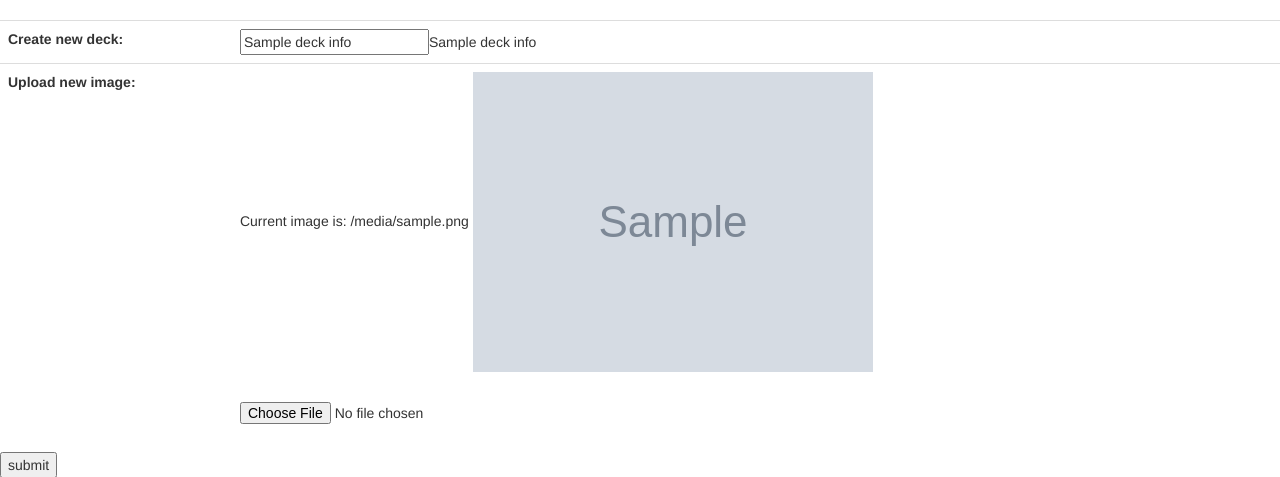
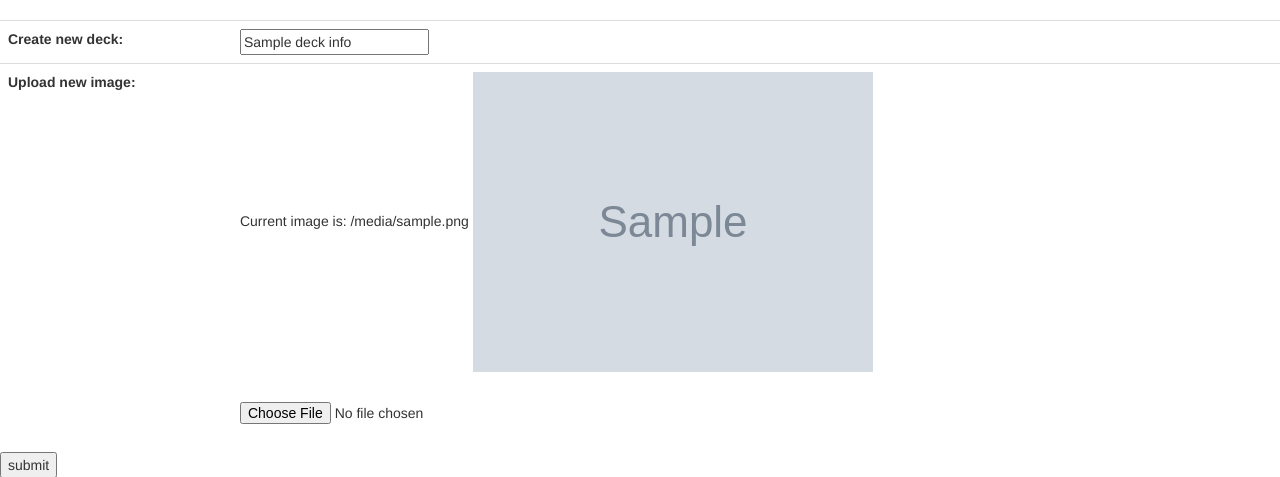
Before and after one commit to mflem/CodeMode, a Flask app: template templates/updateDeck.html in a window 1280 px wide. Shown: the part 52-529 px from the top of the page. Run offline with Flask 2, Linux system fonts and the light colour scheme; the template is opened without the code that fills it: most values are stand-ins (such as "Sample title", 1, 10 or a date in 2020); grey boxes marked "Sample" are stand-in pictures; parts of the project's set-up code (start-up, migrations or seed data) failed here and were passed over; some libraries are stand-ins or nearby versions.

Commit message:
minor updates

```diff
--- a/templates/updateDeck.html
+++ b/templates/updateDeck.html
@@ -5,7 +5,7 @@
           <tbody>
             <tr id="deckAdd">
               <th scope="row"><label for="deckName">Create new deck:</label></th>
-              <td><input type=text name="deckName" value="{{deckInfo['deck_name']}}" required>{{deckInfo['deck_name']}}</input></td>
+              <td><input type=text name="deckName" value="{{deckInfo['deck_name']}}" required></input></td>
             </tr>
             <tr>
               <th scope="row"><label for="imagefile">Upload new image: </label></th>
```
